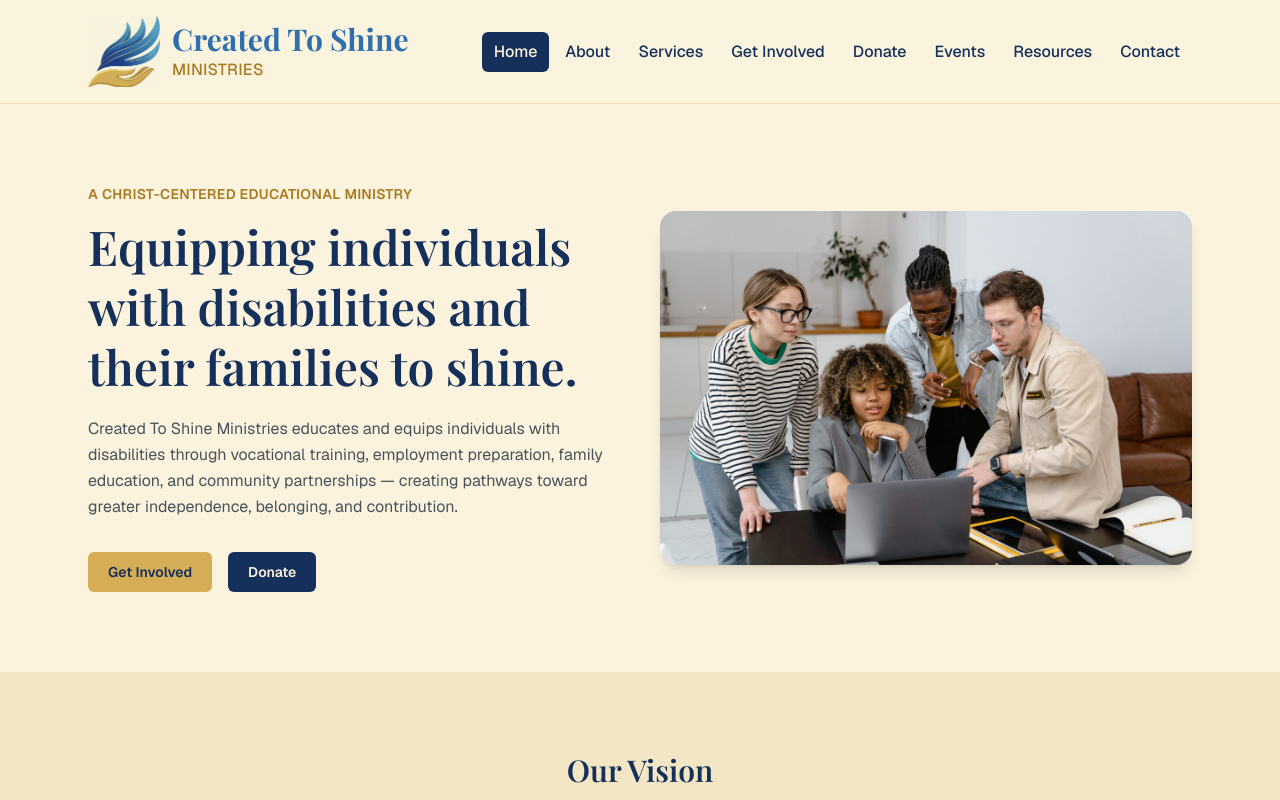
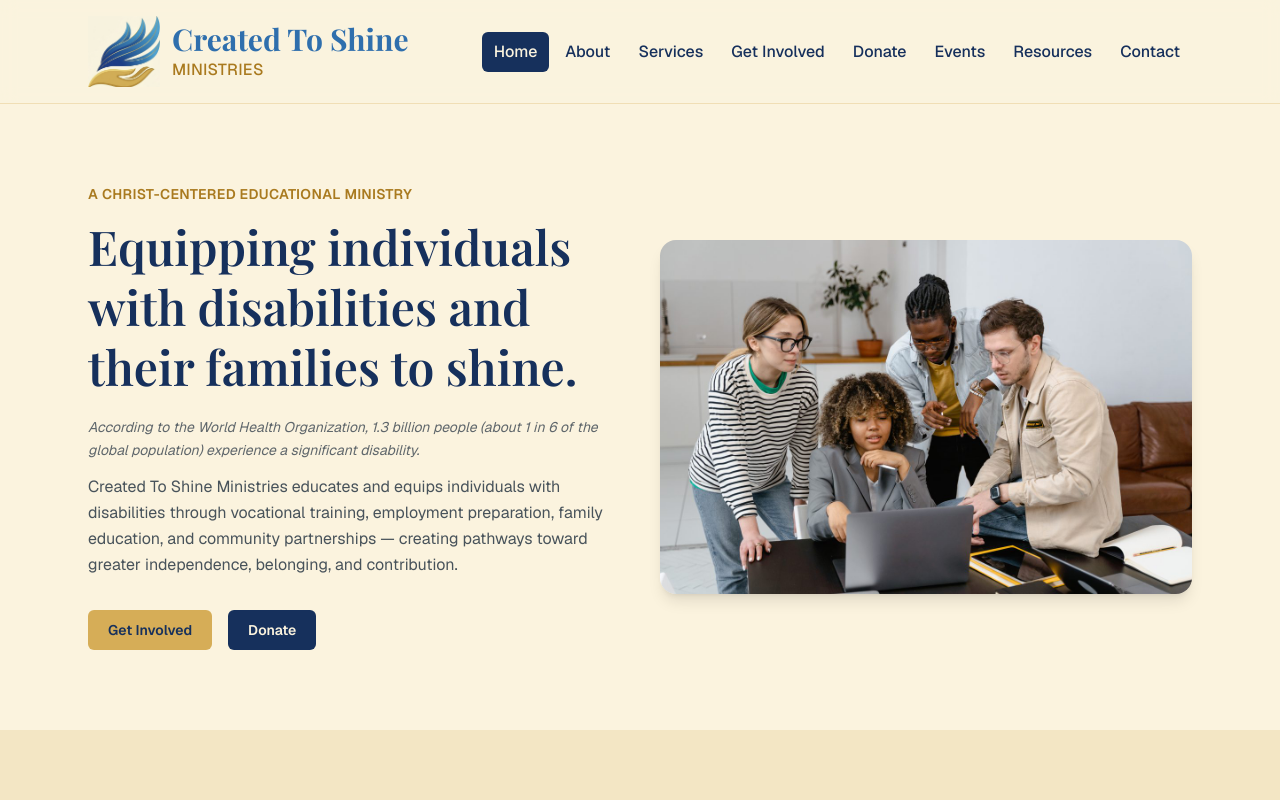
Before and after one commit to Totsylol/created-to-shine, a Next.js app: page / in a window 1280 px wide. Shown: the top 800 px of the page. Built offline with nearby package versions, Linux system fonts and the light colour scheme.

Commit message:
Add WHO disability prevalence stat above the home page hero paragraph

```diff
--- a/app/page.tsx
+++ b/app/page.tsx
@@ -17,7 +17,12 @@ export default function Home() {
             <h1 className="mt-3 font-serif text-4xl font-semibold leading-tight text-navy sm:text-5xl">
               Equipping individuals with disabilities and their families to shine.
             </h1>
-            <p className="mt-5 max-w-xl text-base leading-relaxed text-ink/80">
+            <p className="mt-5 max-w-xl text-sm italic leading-relaxed text-ink/70">
+              According to the World Health Organization, 1.3 billion people
+              (about 1 in 6 of the global population) experience a significant
+              disability.
+            </p>
+            <p className="mt-3 max-w-xl text-base leading-relaxed text-ink/80">
               Created To Shine Ministries educates and equips individuals with
               disabilities through vocational training, employment preparation,
               family education, and community partnerships &mdash; creating pathways
```
